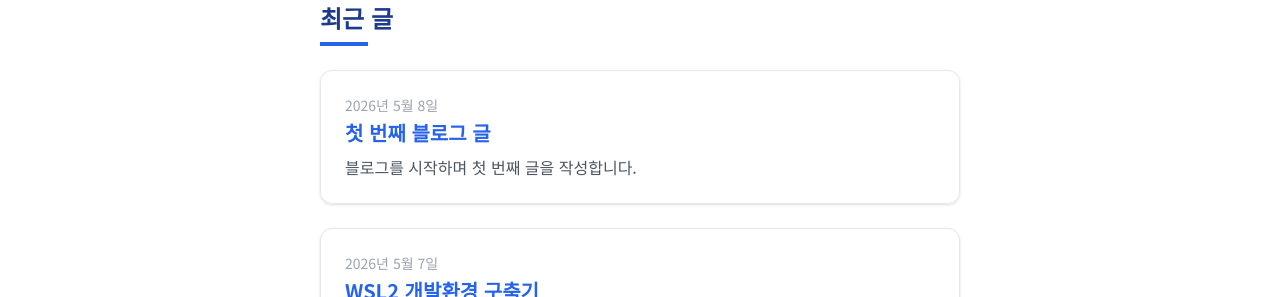
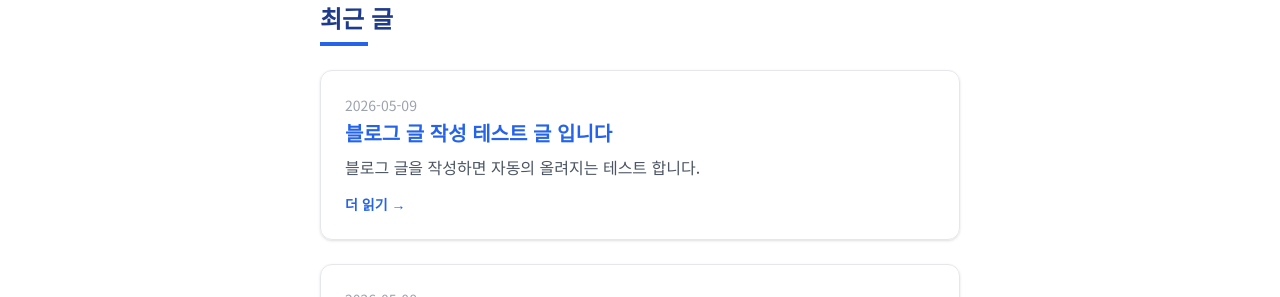
Before and after one commit to dk64839701/my-blog, a Next.js app: page / in a window 1280 px wide. Shown: the part 655-952 px from the top of the page. Built offline with nearby package versions, Linux system fonts and the light colour scheme.

Commit message:
홈페이지 최근 글 자동 업데이트 기능 추가

```diff
--- a/app/page.tsx
+++ b/app/page.tsx
@@ -1,4 +1,9 @@
+import { getAllPosts } from '@/lib/posts';
+
 export default function Home() {
+  const allPosts = getAllPosts();
+  const recentPosts = allPosts.slice(0, 3);
+
   const topics = [
     {
       title: '여행',
@@ -68,24 +73,22 @@ export default function Home() {
         <h2 className="text-2xl font-bold mb-2" style={{color: '#1e3a8a'}}>최근 글</h2>
         <div className="w-12 h-1 mb-6" style={{backgroundColor: '#2563eb'}}></div>
         <ul className="space-y-6">
-          <li className="p-6 rounded-xl shadow-sm" style={{border: '1px solid #e5e7eb'}}>
-            <p className="text-sm mb-1" style={{color: '#9ca3af'}}>2026년 5월 8일</p>
-            <h3 className="text-xl font-semibold mb-2">
-              <a href="/blog/first-post" style={{color: '#2563eb'}}>
-                첫 번째 블로그 글
-              </a>
-            </h3>
-            <p style={{color: '#4b5563'}}>블로그를 시작하며 첫 번째 글을 작성합니다.</p>
-          </li>
-          <li className="p-6 rounded-xl shadow-sm" style={{border: '1px solid #e5e7eb'}}>
-            <p className="text-sm mb-1" style={{color: '#9ca3af'}}>2026년 5월 7일</p>
-            <h3 className="text-xl font-semibold mb-2">
-              <a href="/blog/wsl2-setup" style={{color: '#2563eb'}}>
-                WSL2 개발환경 구축기
-              </a>
-            </h3>
-            <p style={{color: '#4b5563'}}>윈도우에서 리눅스 개발환경을 만들어 보았습니다.</p>
-          </li>
+          {recentPosts.map((post) => (
+            <li key={post.slug} className="p-6 rounded-xl shadow-sm" style={{border: '1px solid #e5e7eb'}}>
+              <p className="text-sm mb-1" style={{color: '#9ca3af'}}>{post.date}</p>
+              <h3 className="text-xl font-semibold mb-2">
+                <a href={`/blog/${post.slug}`} style={{color: '#2563eb'}}>
+                  {post.title}
+                </a>
+              </h3>
+              <p style={{color: '#4b5563'}}>{post.description}</p>
+              <div className="mt-3">
+                <a href={`/blog/${post.slug}`} className="text-sm font-semibold" style={{color: '#2563eb'}}>
+                  더 읽기 →
+                </a>
+              </div>
+            </li>
+          ))}
         </ul>
       </section>
     </main>
```
Also changed, not shown: 1 other file (tests, documents, lock files or other folders).
